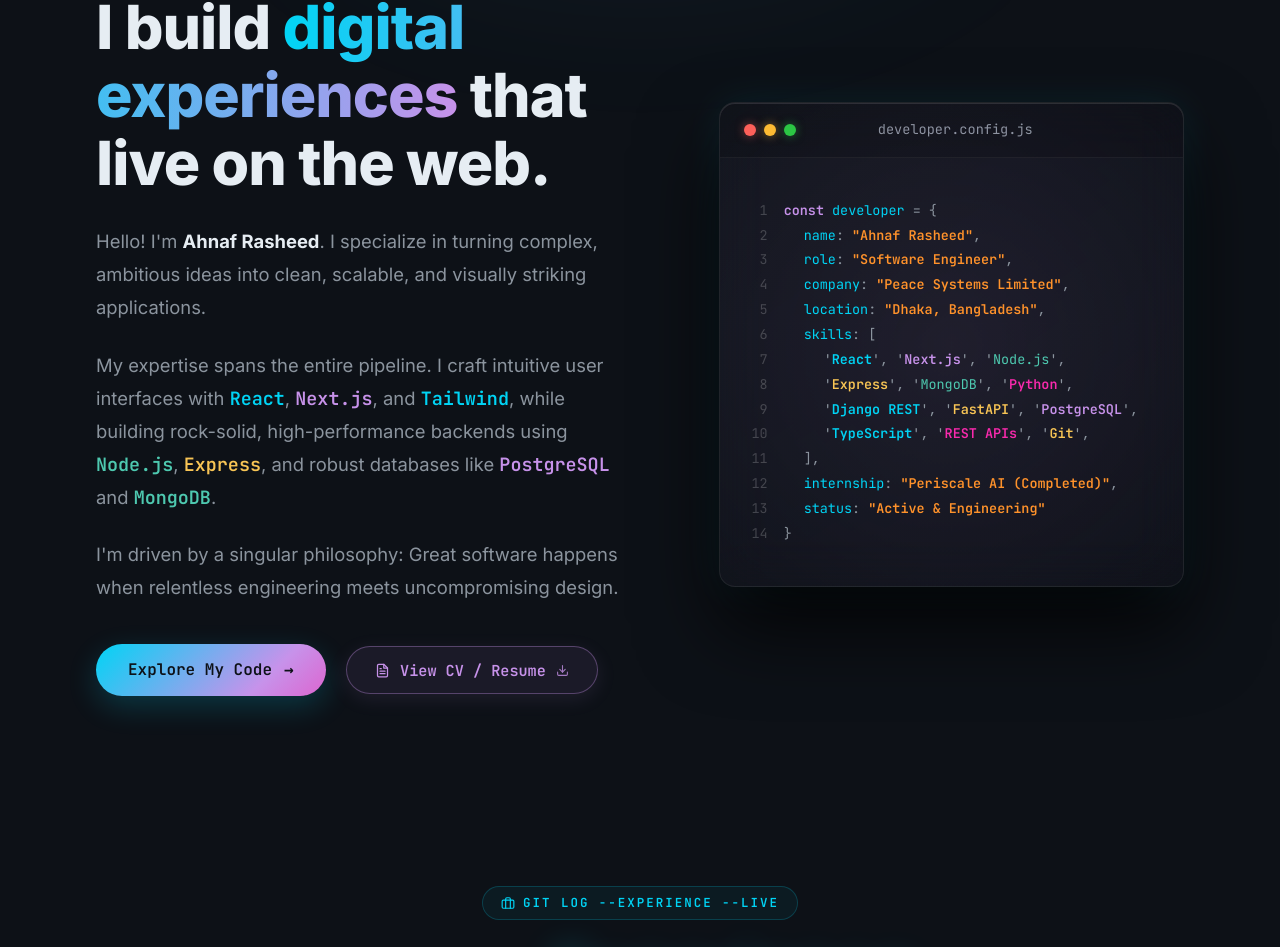
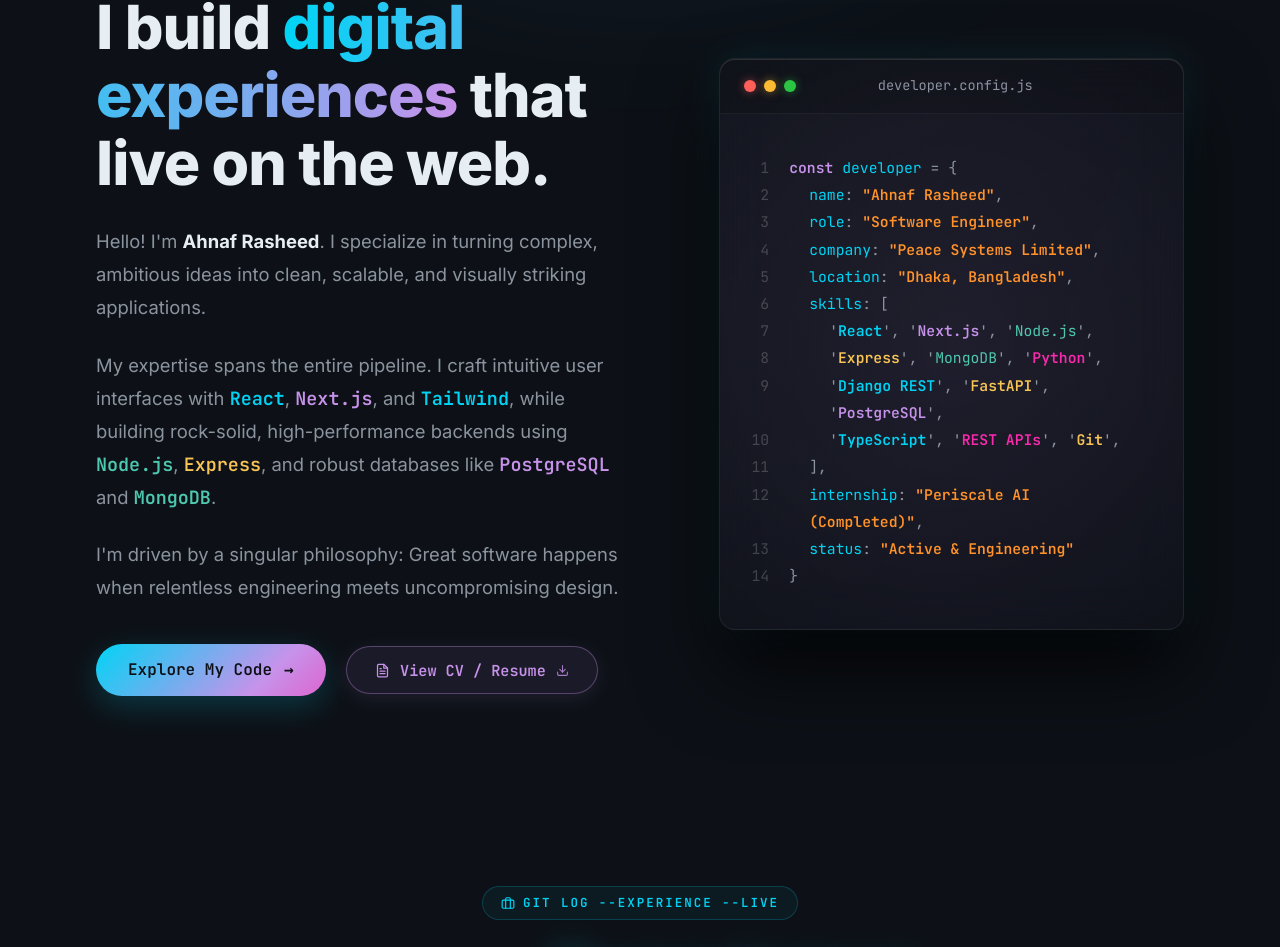
Before and after one commit to ah-nd-naf/Portfolio_Ahnaf, a React (Vite) app: page / in a window 1280 px wide. Shown: the part 1122-2069 px from the top of the page. Built offline with nearby package versions, Linux system fonts and the light colour scheme; no server answers; the HTML template or start-up script is replaced by a standard one.

Commit message:
feat: add About component with animated code block and bio layout

```diff
--- a/src/components/About.jsx
+++ b/src/components/About.jsx
@@ -220,7 +220,7 @@ const About = ({ onOpenCV }) => {
               <div className="premium-code-content">
                 <div style={{
                   fontFamily: 'var(--font-mono)',
-                  fontSize: 'clamp(0.78rem, 1.05vw, 0.92rem)',
+                  fontSize: 'clamp(0.84rem, 1.15vw, 1rem)',
                   lineHeight: 1.85,
                 }}>
                   {codeLines.map((line, index) => (
@@ -228,7 +228,7 @@ const About = ({ onOpenCV }) => {
                       key={line.num}
                       style={{
                         display: 'flex',
-                        gap: '1rem',
+                        gap: '1.25rem',
                         opacity: index < visibleLines ? 1 : 0,
                         transform: index < visibleLines ? 'translateY(0)' : 'translateY(10px)',
                         transition: 'opacity 0.3s ease, transform 0.3s ease',
@@ -241,7 +241,7 @@ const About = ({ onOpenCV }) => {
                     </div>
                   ))}
                   {visibleLines < codeLines.length && (
-                    <div style={{ display: 'flex', gap: '1rem' }}>
+                    <div style={{ display: 'flex', gap: '1.25rem' }}>
                       <span style={{ color: 'rgba(255,255,255,0.2)', userSelect: 'none', minWidth: '2ch', textAlign: 'right', flexShrink: 0 }}>
                         {visibleLines + 1}
                       </span>
```
